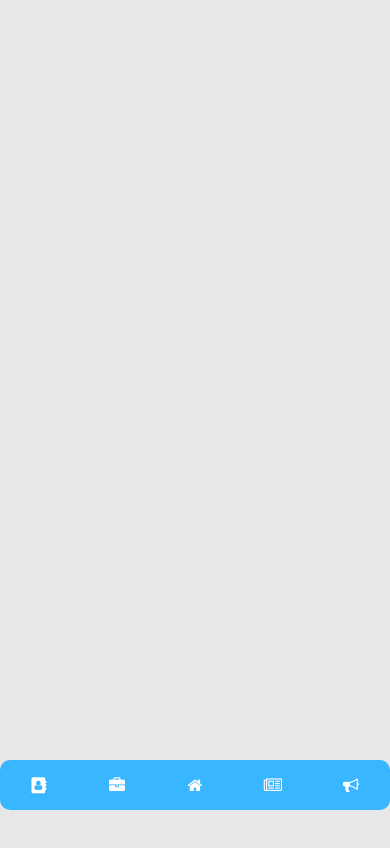
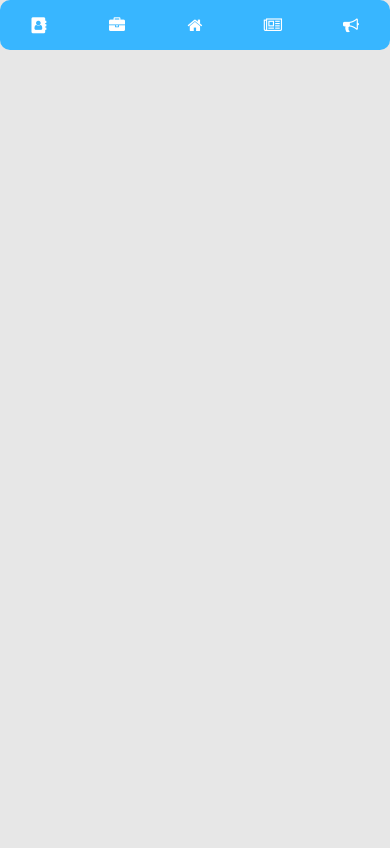
Before and after one commit to Maxmoneb/respo, a plain HTML site: page index.html in a window 390 px wide. Drawn offline with nearby package versions, Linux system fonts and the light colour scheme.

Commit message:
Update main.css

```diff
--- a/main.css
+++ b/main.css
@@ -35,7 +35,6 @@
   display: flex;
   align-items: center;
   justify-content: space-around;
-  margin-top: 90dvh;
   position: fixed;
   z-index: 2;
 }
```
